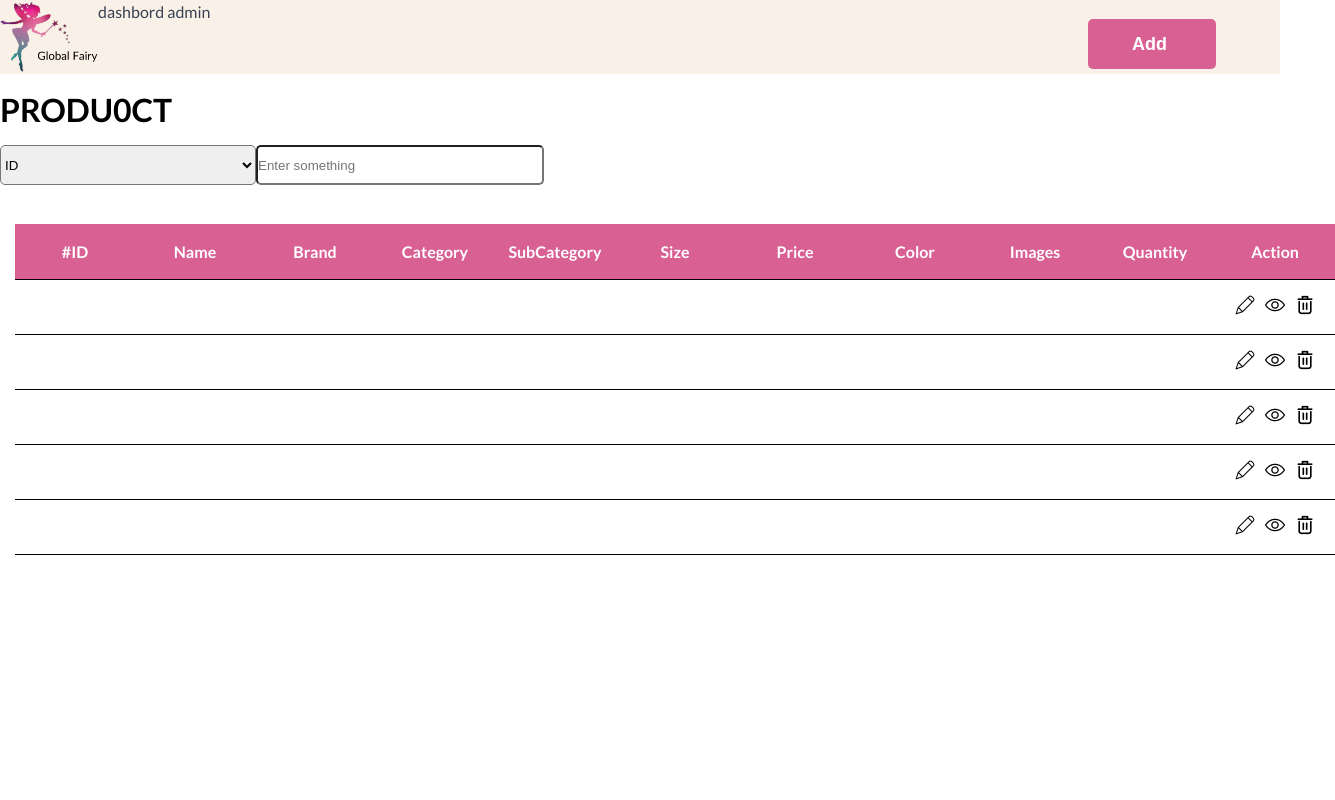
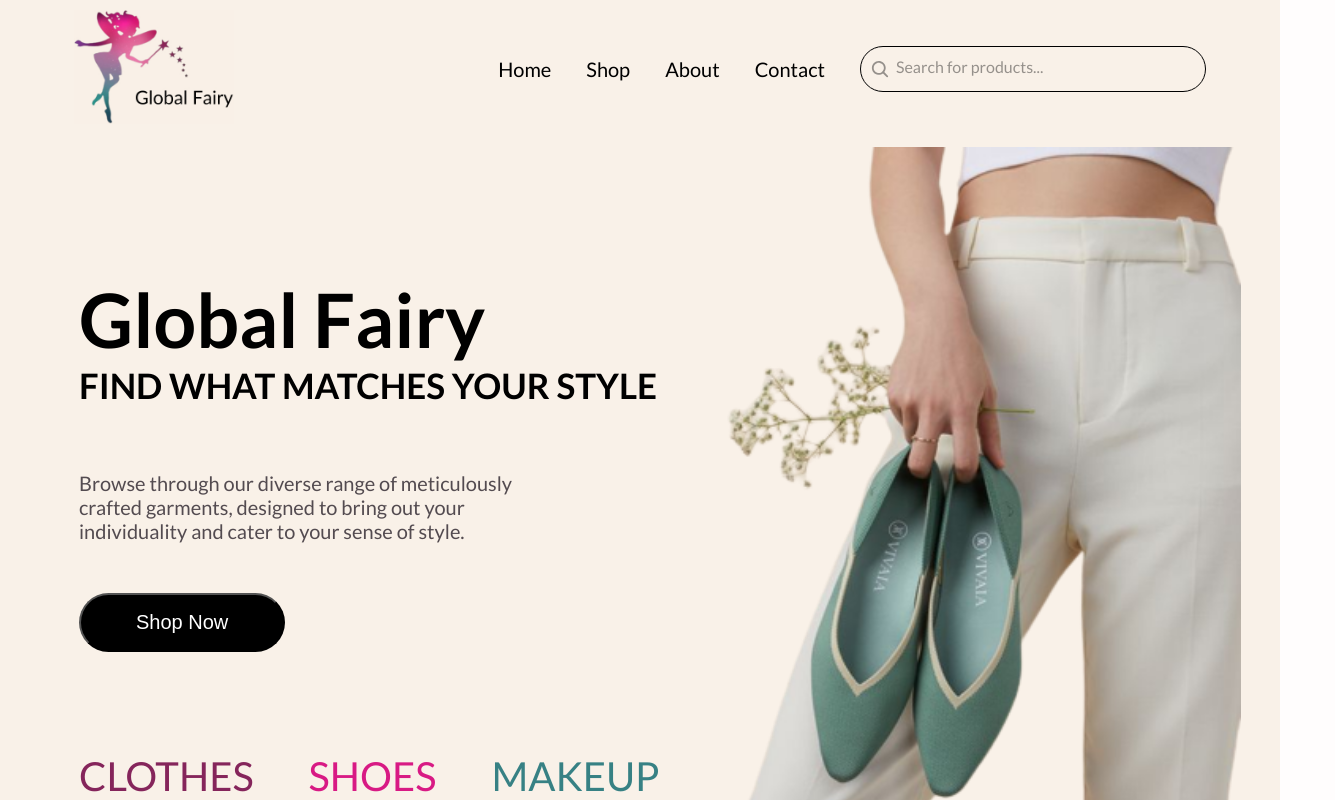
Before and after one commit to YahyaNashar22/Global-Fairy-front-end, a React (Create React App) app in the folder global-fairy/: page / in a window 1280 px wide. Shown: the top 800 px of the page, 1335 px wide, since content can reach past the window. Built offline with nearby package versions, Linux system fonts and the light colour scheme.

Commit message:
fix app.js

```diff
--- a/global-fairy/src/App.js
+++ b/global-fairy/src/App.js
@@ -1,12 +1,10 @@
 import './App.css';
-// import AppRoutes from './Routes/AppRoutes';
-import Dashboard from './pages/Dashboard/Dashboard';
+import AppRoutes from './Routes/AppRoutes';
 
 function App() {
   return (
     <div className="app">
-      {/* <AppRoutes /> */}
-      <Dashboard/>
+       <AppRoutes />
     </div>
   );
 }
```
